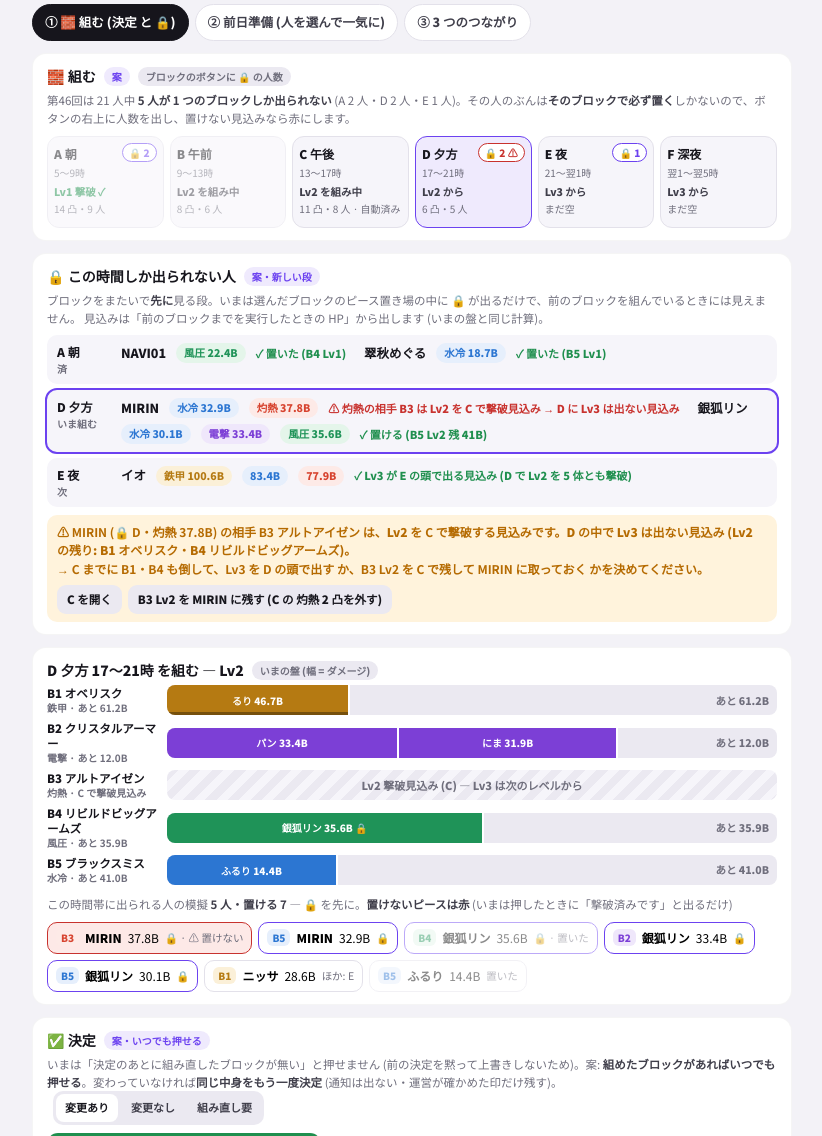
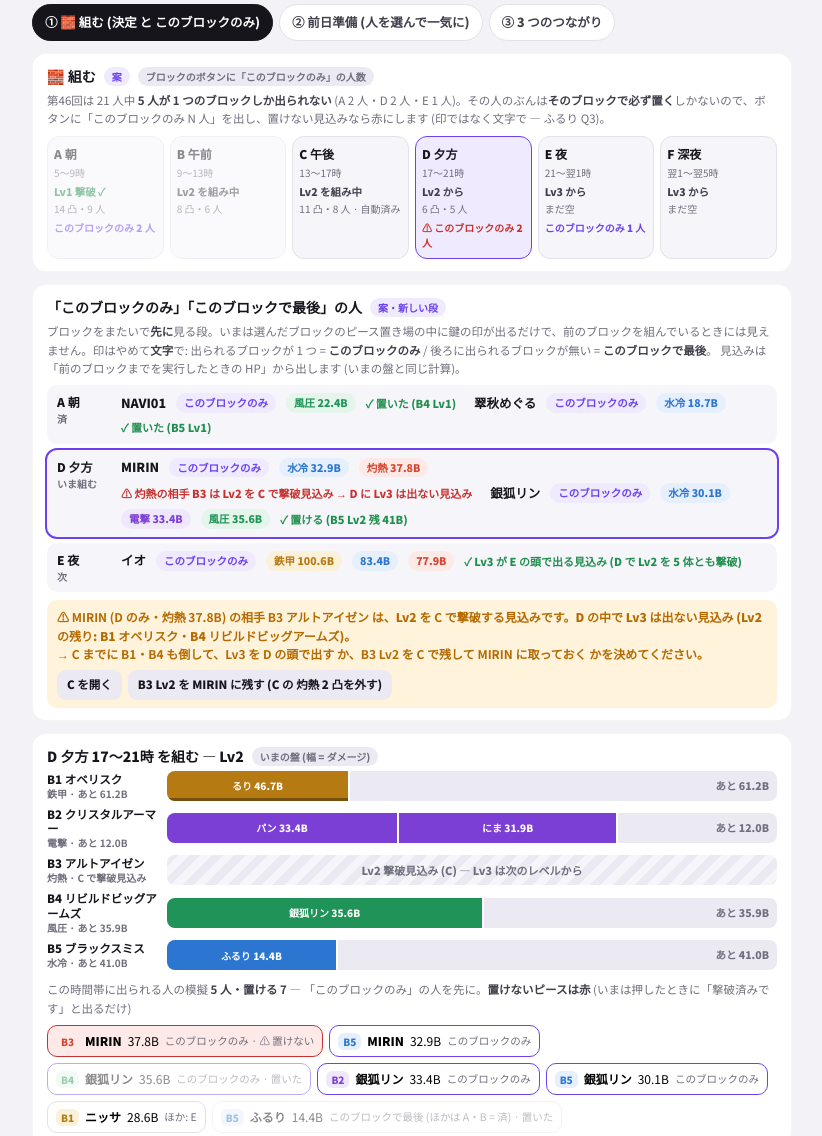
Before and after one commit to Furu1018/shirisu-pad, a plain HTML site: page docs/前日準備モック_2026-11-01.html in a window 1280 px wide. Shown: the part 122-1258 px from the top of the page, without its empty margins (228-1050 px from the left). Drawn offline with Linux system fonts and the light colour scheme.

Commit message:
📝 前日準備と組むの見直し: ふるりの答え Q1〜Q4 を反映 (🔒 の印をやめて文字「このブロックのみ / このブロックで最後」・よく使われる編成を先頭・🧮 の「必ず置く」はやらない)
- Q1 変更なしの決定は通知なし (提案どおり) / Q2 赤で教えるだけ・ソルバーの優先度 D は採らない (「ルールに引っ張られて総合が減る」) /
  Q3 印でなく文字 / Q4 この属性でよく使われる編成 (今回の模擬の人数 → 過去の凸・開くたびに読み直す) → 前回の自分 → 自分で選ぶ
- Q5・Q6 は問いが分かりにくかったので「確認中」のまま説明し直す
- モック: ブロックのボタン・新しい段・ピース・表・モーダルの 🔒 を文字に。プリセットの並びを Q4 の順に

Co-Authored-By: Claude Fable 5.1 <noreply@anthropic.com>

```diff
--- a/docs/前日準備モック_2026-11-01.html
+++ b/docs/前日準備モック_2026-11-01.html
@@ -56,9 +56,9 @@ h1 { font-size: 17px; font-weight: 900; margin: 0 0 2px; text-wrap: balance; }
 .obb.past { opacity: .5; cursor: default; }
 .obb .nm { font-weight: 900; font-size: 12px; } .obb .hr { font-size: 10px; color: var(--muted); } .obb .lv { font-size: 10.5px; font-weight: 800; color: var(--body); margin-top: 2px; } .obb .lv.done { color: var(--ok); }
 .obb .ct { font-size: 10px; color: var(--muted); }
-.obb .lk { position: absolute; top: 6px; right: 6px; font-size: 10px; font-weight: 900; color: var(--ops); background: var(--card); border: 1.5px solid var(--ops); border-radius: 999px; padding: 1px 6px; }
-.obb .lk.bad { color: var(--bad); border-color: var(--bad); }
-/* ---- 🔒 の一覧 ---- */
+.obb .lkt { color: var(--ops); font-weight: 900; margin-top: 2px; }
+.obb .lkt.bad { color: var(--bad); }
+/* ---- 「このブロックのみ」の一覧 ---- */
 .locks { display: grid; gap: 6px; }
 .lock-row { display: grid; grid-template-columns: 56px 1fr; gap: 8px; align-items: start; padding: 8px 10px; border-radius: 10px; background: var(--s1); }
 .lock-row .blk { font-weight: 900; font-size: 12px; } .lock-row .blk small { display: block; font-weight: 700; font-size: 10px; color: var(--muted); }
@@ -148,7 +148,7 @@ label.chk { display: inline-flex; align-items: center; gap: 6px; font-size: 12px
     <br>見え方の案です。中の数字は第46回の実データ (月次JSON・参加可能時間) から取っています。</p>
 
   <div class="tabs" role="tablist">
-    <button role="tab" aria-selected="true" data-tab="s1">① 🧱 組む (決定 と 🔒)</button>
+    <button role="tab" aria-selected="true" data-tab="s1">① 🧱 組む (決定 と このブロックのみ)</button>
     <button role="tab" aria-selected="false" data-tab="s2">② 前日準備 (人を選んで一気に)</button>
     <button role="tab" aria-selected="false" data-tab="s3">③ 3 つのつながり</button>
   </div>
@@ -156,30 +156,30 @@ label.chk { display: inline-flex; align-items: center; gap: 6px; font-size: 12px
   <!-- ================= ① 組む ================= -->
   <section class="screen on" id="sec-s1">
     <div class="card">
-      <h2>🧱 組む <span class="tag new">案</span><span class="tag now">ブロックのボタンに 🔒 の人数</span></h2>
-      <p class="note">第46回は 21 人中 <b>5 人が 1 つのブロックしか出られない</b> (A 2 人・D 2 人・E 1 人)。その人のぶんは<b>そのブロックで必ず置く</b>しかないので、ボタンの右上に人数を出し、置けない見込みなら赤にします。</p>
+      <h2>🧱 組む <span class="tag new">案</span><span class="tag now">ブロックのボタンに「このブロックのみ」の人数</span></h2>
+      <p class="note">第46回は 21 人中 <b>5 人が 1 つのブロックしか出られない</b> (A 2 人・D 2 人・E 1 人)。その人のぶんは<b>そのブロックで必ず置く</b>しかないので、ボタンに「このブロックのみ N 人」を出し、置けない見込みなら赤にします (印ではなく文字で — ふるり Q3)。</p>
       <div class="obb-grid" role="group" aria-label="組むブロック">
-        <div class="obb past" aria-disabled="true"><span class="nm">A 朝</span><span class="hr">5〜9時</span><span class="lv done">Lv1 撃破 ✓</span><span class="ct">14 凸・9 人</span><span class="lk">🔒 2</span></div>
+        <div class="obb past" aria-disabled="true"><span class="nm">A 朝</span><span class="hr">5〜9時</span><span class="lv done">Lv1 撃破 ✓</span><span class="ct">14 凸・9 人</span><span class="ct lkt">このブロックのみ 2 人</span></div>
         <div class="obb past" aria-disabled="true"><span class="nm">B 午前</span><span class="hr">9〜13時</span><span class="lv">Lv2 を組み中</span><span class="ct">8 凸・6 人</span></div>
         <button class="obb" type="button"><span class="nm">C 午後</span><span class="hr">13〜17時</span><span class="lv">Lv2 を組み中</span><span class="ct">11 凸・8 人 · 自動済み</span></button>
-        <button class="obb on" type="button" aria-pressed="true"><span class="nm">D 夕方</span><span class="hr">17〜21時</span><span class="lv">Lv2 から</span><span class="ct">6 凸・5 人</span><span class="lk bad">🔒 2 ⚠</span></button>
-        <button class="obb" type="button"><span class="nm">E 夜</span><span class="hr">21〜翌1時</span><span class="lv idle">Lv3 から</span><span class="ct">まだ空</span><span class="lk">🔒 1</span></button>
+        <button class="obb on" type="button" aria-pressed="true"><span class="nm">D 夕方</span><span class="hr">17〜21時</span><span class="lv">Lv2 から</span><span class="ct">6 凸・5 人</span><span class="ct lkt bad">⚠ このブロックのみ 2 人</span></button>
+        <button class="obb" type="button"><span class="nm">E 夜</span><span class="hr">21〜翌1時</span><span class="lv idle">Lv3 から</span><span class="ct">まだ空</span><span class="ct lkt">このブロックのみ 1 人</span></button>
         <button class="obb" type="button"><span class="nm">F 深夜</span><span class="hr">翌1〜翌5時</span><span class="lv idle">Lv3 から</span><span class="ct">まだ空</span></button>
       </div>
     </div>
 
     <div class="card">
-      <h2>🔒 この時間しか出られない人 <span class="tag new">案・新しい段</span></h2>
-      <p class="note">ブロックをまたいで<b>先に</b>見る段。いまは選んだブロックのピース置き場の中に 🔒 が出るだけで、前のブロックを組んでいるときには見えません。
+      <h2>「このブロックのみ」「このブロックで最後」の人 <span class="tag new">案・新しい段</span></h2>
+      <p class="note">ブロックをまたいで<b>先に</b>見る段。いまは選んだブロックのピース置き場の中に鍵の印が出るだけで、前のブロックを組んでいるときには見えません。印はやめて<b>文字</b>で: 出られるブロックが 1 つ = <b>このブロックのみ</b> / 後ろに出られるブロックが無い = <b>このブロックで最後</b>。
         見込みは「前のブロックまでを実行したときの HP」から出します (いまの盤と同じ計算)。</p>
       <div class="locks">
-        <div class="lock-row"><div class="blk">A 朝<small>済</small></div><div class="lock-p"><span class="nm">NAVI01</span><span class="pill a-wind">風圧 22.4B</span><span class="st ok">✓ 置いた (B4 Lv1)</span><span class="nm" style="margin-left:8px;">翠秋めぐる</span><span class="pill a-water">水冷 18.7B</span><span class="st ok">✓ 置いた (B5 Lv1)</span></div></div>
+        <div class="lock-row"><div class="blk">A 朝<small>済</small></div><div class="lock-p"><span class="nm">NAVI01</span><span class="pill lock">このブロックのみ</span><span class="pill a-wind">風圧 22.4B</span><span class="st ok">✓ 置いた (B4 Lv1)</span><span class="nm" style="margin-left:8px;">翠秋めぐる</span><span class="pill lock">このブロックのみ</span><span class="pill a-water">水冷 18.7B</span><span class="st ok">✓ 置いた (B5 Lv1)</span></div></div>
         <div class="lock-row" style="outline:2px solid var(--ops);"><div class="blk">D 夕方<small>いま組む</small></div><div class="lock-p">
-          <span class="nm">MIRIN</span><span class="pill a-water">水冷 32.9B</span><span class="pill a-fire">灼熱 37.8B</span><span class="st ng">⚠ 灼熱の相手 B3 は Lv2 を C で撃破見込み → D に Lv3 は出ない見込み</span>
-          <span class="nm" style="margin-left:8px;">銀狐リン</span><span class="pill a-water">水冷 30.1B</span><span class="pill a-electric">電撃 33.4B</span><span class="pill a-wind">風圧 35.6B</span><span class="st ok">✓ 置ける (B5 Lv2 残 41B)</span></div></div>
-        <div class="lock-row"><div class="blk">E 夜<small>次</small></div><div class="lock-p"><span class="nm">イオ</span><span class="pill a-iron">鉄甲 100.6B</span><span class="pill a-water">83.4B</span><span class="pill a-fire">77.9B</span><span class="st ok">✓ Lv3 が E の頭で出る見込み (D で Lv2 を 5 体とも撃破)</span></div></div>
+          <span class="nm">MIRIN</span><span class="pill lock">このブロックのみ</span><span class="pill a-water">水冷 32.9B</span><span class="pill a-fire">灼熱 37.8B</span><span class="st ng">⚠ 灼熱の相手 B3 は Lv2 を C で撃破見込み → D に Lv3 は出ない見込み</span>
+          <span class="nm" style="margin-left:8px;">銀狐リン</span><span class="pill lock">このブロックのみ</span><span class="pill a-water">水冷 30.1B</span><span class="pill a-electric">電撃 33.4B</span><span class="pill a-wind">風圧 35.6B</span><span class="st ok">✓ 置ける (B5 Lv2 残 41B)</span></div></div>
+        <div class="lock-row"><div class="blk">E 夜<small>次</small></div><div class="lock-p"><span class="nm">イオ</span><span class="pill lock">このブロックのみ</span><span class="pill a-iron">鉄甲 100.6B</span><span class="pill a-water">83.4B</span><span class="pill a-fire">77.9B</span><span class="st ok">✓ Lv3 が E の頭で出る見込み (D で Lv2 を 5 体とも撃破)</span></div></div>
       </div>
-      <div class="warn" style="margin-top:8px;">⚠ <b>MIRIN (🔒 D・灼熱 37.8B)</b> の相手 <b>B3 アルトアイゼン</b> は、Lv2 を <b>C で撃破する見込み</b>です。D の中で Lv3 は出ない見込み (Lv2 の残り: B1 オベリスク・B4 リビルドビッグアームズ)。
+      <div class="warn" style="margin-top:8px;">⚠ <b>MIRIN (D のみ・灼熱 37.8B)</b> の相手 <b>B3 アルトアイゼン</b> は、Lv2 を <b>C で撃破する見込み</b>です。D の中で Lv3 は出ない見込み (Lv2 の残り: B1 オベリスク・B4 リビルドビッグアームズ)。
         <br>→ <b>C までに B1・B4 も倒して、Lv3 を D の頭で出す</b> か、<b>B3 Lv2 を C で残して MIRIN に取っておく</b> かを決めてください。
         <div style="display:flex;gap:6px;margin-top:6px;flex-wrap:wrap;"><button class="btn sm" type="button">C を開く</button><button class="btn sm" type="button">B3 Lv2 を MIRIN に残す (C の 灼熱 2 凸を外す)</button></div>
       </div>
@@ -191,18 +191,18 @@ label.chk { display: inline-flex; align-items: center; gap: 6px; font-size: 12px
         <div class="brow"><div class="bl">B1 オベリスク<small>鉄甲 · あと 61.2B</small></div><div class="bar"><div class="pc hand" style="width:30%;background:var(--iron);">るり 46.7B</div><div class="rem">あと 61.2B</div></div></div>
         <div class="brow"><div class="bl">B2 クリスタルアーマー<small>電撃 · あと 12.0B</small></div><div class="bar"><div class="pc" style="width:38%;background:var(--electric);">パン 33.4B</div><div class="pc" style="width:36%;background:var(--electric);">にま 31.9B</div><div class="rem">あと 12.0B</div></div></div>
         <div class="brow"><div class="bl">B3 アルトアイゼン<small>灼熱 · C で撃破見込み</small></div><div class="bar dead"><div class="deadtxt">Lv2 撃破見込み (C) — Lv3 は次のレベルから</div></div></div>
-        <div class="brow"><div class="bl">B4 リビルドビッグアームズ<small>風圧 · あと 35.9B</small></div><div class="bar"><div class="pc" style="width:52%;background:var(--wind);">銀狐リン 35.6B 🔒</div><div class="rem">あと 35.9B</div></div></div>
+        <div class="brow"><div class="bl">B4 リビルドビッグアームズ<small>風圧 · あと 35.9B</small></div><div class="bar"><div class="pc" style="width:52%;background:var(--wind);">銀狐リン 35.6B</div><div class="rem">あと 35.9B</div></div></div>
         <div class="brow"><div class="bl">B5 ブラックスミス<small>水冷 · あと 41.0B</small></div><div class="bar"><div class="pc" style="width:28%;background:var(--water);">ふるり 14.4B</div><div class="rem">あと 41.0B</div></div></div>
       </div>
-      <p class="note" style="margin:10px 0 4px;">この時間帯に出られる人の模擬 <b>5 人・置ける 7</b> — 🔒 を先に。<b>置けないピースは赤</b> (いまは押したときに「撃破済みです」と出るだけ)</p>
+      <p class="note" style="margin:10px 0 4px;">この時間帯に出られる人の模擬 <b>5 人・置ける 7</b> — 「このブロックのみ」の人を先に。<b>置けないピースは赤</b> (いまは押したときに「撃破済みです」と出るだけ)</p>
       <div class="tray">
-        <button class="obt lock ng" type="button" title="B3 は Lv2 を C で撃破見込み。D に Lv3 は出ない見込み"><span class="pt a-fire">B3</span><b>MIRIN</b> 37.8B <small>🔒 · ⚠ 置けない</small></button>
-        <button class="obt lock" type="button"><span class="pt a-water">B5</span><b>MIRIN</b> 32.9B <small>🔒</small></button>
-        <button class="obt lock off" type="button"><span class="pt a-wind">B4</span><b>銀狐リン</b> 35.6B <small>🔒 · 置いた</small></button>
-        <button class="obt lock" type="button"><span class="pt a-electric">B2</span><b>銀狐リン</b> 33.4B <small>🔒</small></button>
-        <button class="obt lock" type="button"><span class="pt a-water">B5</span><b>銀狐リン</b> 30.1B <small>🔒</small></button>
+        <button class="obt lock ng" type="button" title="B3 は Lv2 を C で撃破見込み。D に Lv3 は出ない見込み"><span class="pt a-fire">B3</span><b>MIRIN</b> 37.8B <small>このブロックのみ · ⚠ 置けない</small></button>
+        <button class="obt lock" type="button"><span class="pt a-water">B5</span><b>MIRIN</b> 32.9B <small>このブロックのみ</small></button>
+        <button class="obt lock off" type="button"><span class="pt a-wind">B4</span><b>銀狐リン</b> 35.6B <small>このブロックのみ · 置いた</small></button>
+        <button class="obt lock" type="button"><span class="pt a-electric">B2</span><b>銀狐リン</b> 33.4B <small>このブロックのみ</small></button>
+        <button class="obt lock" type="button"><span class="pt a-water">B5</span><b>銀狐リン</b> 30.1B <small>このブロックのみ</small></button>
         <button class="obt" type="button"><span class="pt a-iron">B1</span><b>ニッサ</b> 28.6B <small>ほか: E</small></button>
-        <button class="obt off" type="button"><span class="pt a-water">B5</span><b>ふるり</b> 14.4B <small>置いた</small></button>
+        <button class="obt off" type="button"><span class="pt a-water">B5</span><b>ふるり</b> 14.4B <small>このブロックで最後 (ほかは A・B = 済) · 置いた</small></button>
       </div>
     </div>
 
@@ -231,9 +231,9 @@ label.chk { display: inline-flex; align-items: center; gap: 6px; font-size: 12px
         <tbody>
           <tr><td><button class="mk-name" type="button">NAVI01</button></td><td>〆 A の前</td><td><span class="chip">26.1</span></td><td><span class="chip empty">＋</span></td><td><span class="chip">24.0</span></td><td><span class="chip">22.4</span></td><td><span class="chip empty">＋</span></td></tr>
           <tr><td><button class="mk-name" type="button">翠秋めぐる</button></td><td>〆 A の前</td><td><span class="chip empty">＋</span></td><td><span class="chip">15.2</span></td><td><span class="chip empty">＋</span></td><td><span class="chip">19.9</span></td><td><span class="chip">18.7</span></td></tr>
-          <tr class="sel"><td><button class="mk-name" type="button">MIRIN</button> <span class="pill lock">🔒 D のみ</span></td><td>〆 D の前</td><td><span class="chip empty">＋</span></td><td><span class="chip empty">＋</span></td><td><span class="chip">37.8</span></td><td><span class="chip empty">＋</span></td><td><span class="chip">32.9</span></td></tr>
-          <tr><td><button class="mk-name" type="button">銀狐リン</button> <span class="pill lock">🔒 D のみ</span></td><td>〆 D の前</td><td><span class="chip empty">＋</span></td><td><span class="chip">33.4</span></td><td><span class="chip empty">＋</span></td><td><span class="chip">35.6</span></td><td><span class="chip">30.1</span></td></tr>
-          <tr><td><button class="mk-name" type="button">イオ</button> <span class="pill lock">🔒 E のみ</span></td><td>〆 E の前</td><td><span class="chip">100.6</span></td><td><span class="chip empty">＋</span></td><td><span class="chip">77.9</span></td><td><span class="chip empty">＋</span></td><td><span class="chip">83.4</span> <span class="chip empty">2 編成目</span></td></tr>
+          <tr class="sel"><td><button class="mk-name" type="button">MIRIN</button> <span class="pill lock">D のみ</span></td><td>〆 D の前</td><td><span class="chip empty">＋</span></td><td><span class="chip empty">＋</span></td><td><span class="chip">37.8</span></td><td><span class="chip empty">＋</span></td><td><span class="chip">32.9</span></td></tr>
+          <tr><td><button class="mk-name" type="button">銀狐リン</button> <span class="pill lock">D のみ</span></td><td>〆 D の前</td><td><span class="chip empty">＋</span></td><td><span class="chip">33.4</span></td><td><span class="chip empty">＋</span></td><td><span class="chip">35.6</span></td><td><span class="chip">30.1</span></td></tr>
+          <tr><td><button class="mk-name" type="button">イオ</button> <span class="pill lock">E のみ</span></td><td>〆 E の前</td><td><span class="chip">100.6</span></td><td><span class="chip empty">＋</span></td><td><span class="chip">77.9</span></td><td><span class="chip empty">＋</span></td><td><span class="chip">83.4</span> <span class="chip empty">2 編成目</span></td></tr>
           <tr><td colspan="7" style="text-align:center;color:var(--muted);font-size:11px;">… ほか 16 人 (〆 の早い順)</td></tr>
         </tbody>
       </table></div>
@@ -241,7 +241,7 @@ label.chk { display: inline-flex; align-items: center; gap: 6px; font-size: 12px
 
     <div class="modal" id="mock-modal">
       <div class="mh">
-        <h3>✏️ MIRIN の模擬 <span class="pill lock">🔒 D 夕方のみ (17〜21時)</span></h3>
+        <h3>✏️ MIRIN の模擬 <span class="pill lock">D 夕方のみ (17〜21時)</span></h3>
         <div class="meta"><span class="pill">前回 (第45回): 3 凸 · 水冷 32.9 / 灼熱 37.8 / 風圧 25.7 締</span><button class="btn sm" type="button">✕ 閉じる</button></div>
       </div>
       <div class="prog" aria-label="入力の進み"><i id="prog"></i></div>
@@ -249,7 +249,7 @@ label.chk { display: inline-flex; align-items: center; gap: 6px; font-size: 12px
 
       <div class="attr" style="--c:var(--iron);" data-attr="iron">
         <div class="ah"><b>B1 鉄甲PT</b><small>vs オベリスク</small><span class="done" hidden>✓</span></div>
-        <div class="plabel">この属性でよく使われる編成 (今シーズンの模擬 + 第45・46回の凸)</div>
+        <div class="plabel">この属性でよく使われる編成 — 今回の模擬で多い順 (開くたびに読み直す)。足りないぶんは過去の凸 (第45・46回)</div>
         <div class="presets" data-presets="iron"></div>
         <div class="slots"><div class="faces" data-slots="iron"></div><div class="dmg"><input type="text" inputmode="decimal" placeholder="0.0" aria-label="鉄甲のダメージ (B)" data-dmg="iron"><span>B</span></div></div>
       </div>
@@ -263,7 +263,7 @@ label.chk { display: inline-flex; align-items: center; gap: 6px; font-size: 12px
 
       <div class="attr" style="--c:var(--fire);" data-attr="fire">
         <div class="ah"><b>B3 灼熱PT</b><small>vs アルトアイゼン</small><span class="done">✓ 37.8B</span></div>
-        <div class="plabel">この属性でよく使われる編成 · <b style="color:var(--ops)">前回の自分</b> = 第45回の実凸</div>
+        <div class="plabel">この属性でよく使われる編成 → <b style="color:var(--ops)">前回の自分</b> (第45回の実凸) は最後</div>
         <div class="presets" data-presets="fire"></div>
         <div class="slots"><div class="faces" data-slots="fire"></div><div class="dmg"><input type="text" inputmode="decimal" value="37.8" aria-label="灼熱のダメージ (B)" data-dmg="fire"><span>B</span></div></div>
       </div>
@@ -294,11 +294,11 @@ label.chk { display: inline-flex; align-items: center; gap: 6px; font-size: 12px
     <div class="card" style="margin-top:12px;">
       <h2>プリセットはどこから <span class="tag new">案</span></h2>
       <div class="flow">
-        <div class="step"><b>1. 前回の自分</b>その人の前のレイドの実凸 (月次JSON)。キャラ名への解決は、今日足したアイコンの紐づけで第46回は全部できた</div>
-        <div class="step"><b>2. この属性でよく使われる編成</b>模擬タブ 📚 人気編成と同じ集計 (今シーズンの模擬 + 過去の凸)。上に来るほど人数が多い。GB の「使用率 TOP」と同じ見せ方</div>
-        <div class="step"><b>3. ほかの人がいま入れた模擬</b>今シーズンに登録が増えるほど 2 の上に来る (前日の夜には今シーズンの編成が主役になる)</div>
+        <div class="step"><b>1. この属性でよく使われる編成 (先頭)</b>📚 人気編成と同じ集計。<b>今回の模擬で多い順</b> → 足りないぶんは過去の凸。モーダルを開くたびに読み直すので、運営が登録するほど今回のボスに合う編成が上がってくる (ふるり Q4)</div>
+        <div class="step"><b>2. 前回の自分</b>その人の前のレイドの実凸 (月次JSON)。キャラ名への解決は、今日足したアイコンの紐づけで第46回は全部できた</div>
+        <div class="step"><b>3. 自分で 5 キャラを選ぶ</b>今の方式 (アイコンをタップ・よく使われる順)。マスタに無いキャラもこれで</div>
       </div>
-      <p class="note" style="margin-top:8px;">5 キャラを手で選ぶ (今の方式) は残す: プリセットの下の「自分で選ぶ」から。スクショの取り込みも今までどおり別の入口。</p>
+      <p class="note" style="margin-top:8px;">スクショの取り込みは今までどおり別の入口 (カードに落とす)。</p>
     </div>
   </section>
 
@@ -307,11 +307,11 @@ label.chk { display: inline-flex; align-items: center; gap: 6px; font-size: 12px
     <div class="card">
       <h2>3 つはひとつの流れ</h2>
       <div class="flow">
-        <div class="step"><b>前日 (準備)</b>📸 模擬ダメージ表で名前を押す → 5 属性を 1 枚で。🔒 の人 (出られるブロックが 1 つ) は表に印が出る → <b>その人の模擬を先に埋める</b></div>
-        <div class="step"><b>当日 5 時 (組む)</b>ブロックのボタンに 🔒 の人数。🔒 の段で「置けない見込み」が赤 → 前のブロックで Lv を上げる / そのボスを残す を決めてから組む</div>
+        <div class="step"><b>前日 (準備)</b>📸 模擬ダメージ表で名前を押す → 5 属性を 1 枚で。「このブロックのみ」の人 (出られるブロックが 1 つ) は表に印が出る → <b>その人の模擬を先に埋める</b></div>
+        <div class="step"><b>当日 5 時 (組む)</b>ブロックのボタンに「このブロックのみ」の人数。その段で「置けない見込み」が赤 → 前のブロックで Lv を上げる / そのボスを残す を決めてから組む</div>
         <div class="step"><b>決定</b>組めたブロックがあればいつでも押せる。変わっていなければ通知なしで決定し直し (運営が確かめた印)</div>
       </div>
-      <p class="note" style="margin-top:10px;">順番の案: <b>① 決定 (小) → ② 🔒 (中・見込みの計算は今の盤の計算を使い回す) → ③ まとめて入力 (大・プリセットの集計は 📚 人気編成を使い回す)</b>。DB は変えない (模擬は今までの表に属性ごとに保存)。</p>
+      <p class="note" style="margin-top:10px;">順番の案: <b>① 決定 (小) → ② このブロックのみ (中・見込みの計算は今の盤の計算を使い回す) → ③ 1 人 5 属性の入力 (大・プリセットの集計は 📚 人気編成を使い回す)</b>。DB は変えない (模擬は今までの表に属性ごとに保存)。</p>
     </div>
   </section>
 </div>
@@ -333,7 +333,7 @@ const picked = { fire: 'mine', water: 0 };
 function renderPresets(attr) {
   const host = document.querySelector(`[data-presets="${attr}"]`);
   const list = (PRESETS[attr] || []).map((p, i) => ({ key: i, t: p.t, meta: `<b>${p.n} 人</b> · 中央 ${p.med}B<br>${p.s === '両方' ? '第45・46回' : '第' + p.s + '回'}` }));
-  if (MINE[attr]) list.unshift({ key: 'mine', t: MINE[attr].t, meta: `<b style="color:var(--ops)">${esc(MINE[attr].label)}</b><br>実凸の編成` });
+  if (MINE[attr]) list.push({ key: 'mine', t: MINE[attr].t, meta: `<b style="color:var(--ops)">${esc(MINE[attr].label)}</b><br>実凸の編成` });   // Q4: よく使われる編成が先・前回の自分は後
   host.innerHTML = list.map(p => `<button type="button" class="preset${picked[attr] === p.key ? ' active' : ''}" data-pick="${attr}:${p.key}"><span class="faces">${sortTeam(p.t).map(c => tile(c)).join('')}</span><span class="pm">${p.meta}</span></button>`).join('')
     + `<button type="button" class="preset" style="justify-content:flex-start;"><span class="pm" style="text-align:left;">自分で 5 キャラを選ぶ (いまの方式)</span></button>`;
   const sl = document.querySelector(`[data-slots="${attr}"]`);
```
Also changed, not shown: 1 other file.
